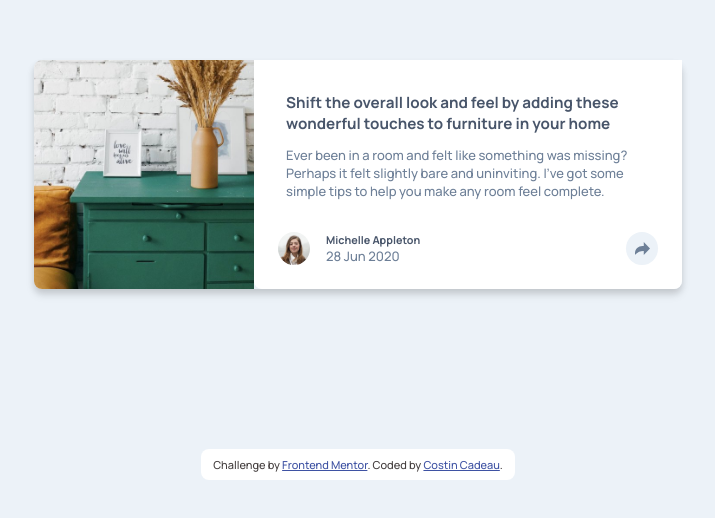
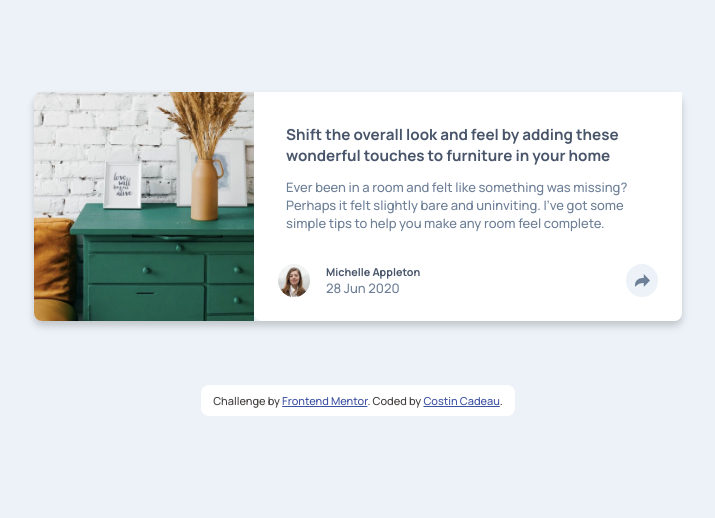
Before and after one commit to c-costin/article-preview-component, a plain HTML site: page index.html in a window 1280 px wide. Shown: the part 162-680 px from the top of the page, without its empty margins (282-997 px from the left). Drawn offline with Linux system fonts and the light colour scheme.

Commit message:
new screenshots + modification README

```diff
--- a/style.css
+++ b/style.css
@@ -147,7 +147,7 @@ body {
 
 /* ==== REFERENCE STYLE ==== */
 .attribution {
-    margin-top: 96px;
+    margin-bottom: 32px;
     margin-inline: auto;
     padding-block: 8px;
     padding-inline: 12px;
```
Also changed, not shown: screenshots/desktop.png (added), screenshots/desktop1440.png (deleted), screenshots/desktopActive.png (added), screenshots/mobile.png (added), screenshots/mobile375.png (deleted), screenshots/mobileActive.png (added), 1 other file.
